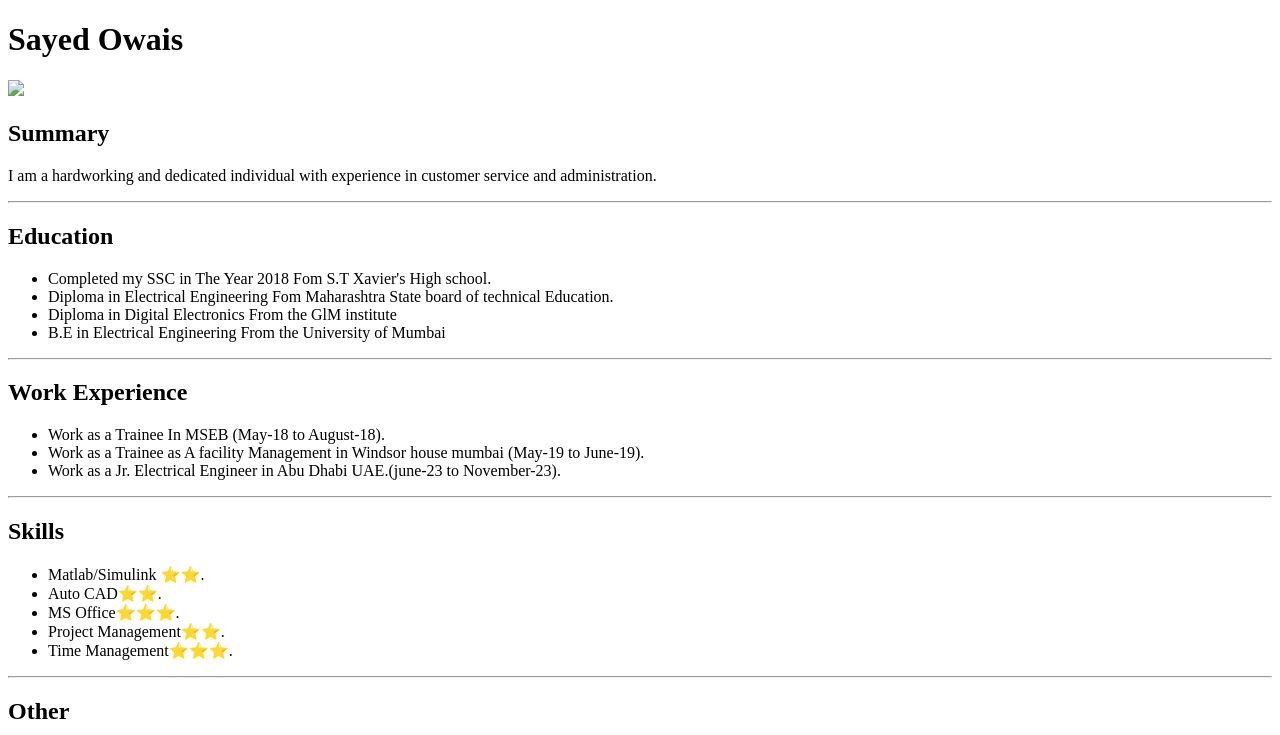
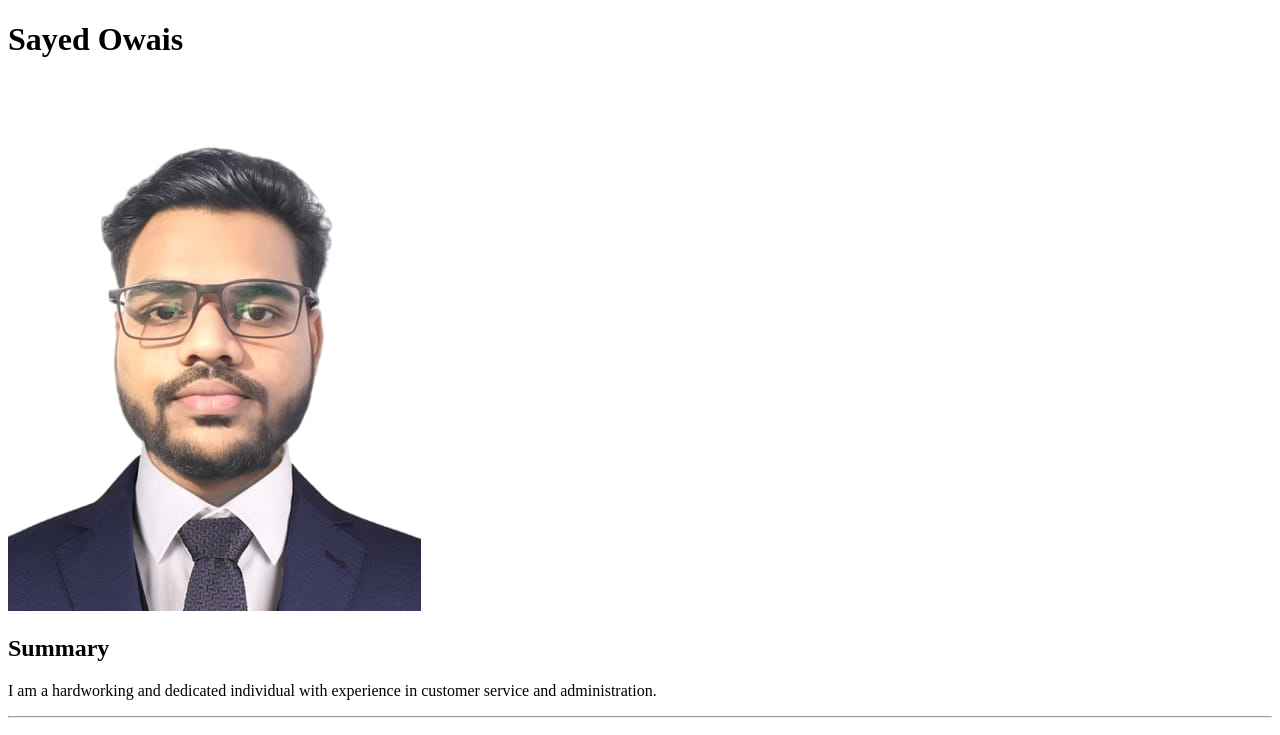
Before and after one commit to Owais-Sayed/html.bio, a plain HTML site: page index.html in a window 1280 px wide. Shown: the top 735 px of the page. Drawn offline with Linux system fonts and the light colour scheme.

Commit message:
Add files via upload

```diff
--- a/index.html
+++ b/index.html
@@ -7,7 +7,7 @@
 </head>
 <body>
 <h1>Sayed Owais</h1>
-<img src="./my-resume/WhatsApp Image 2023-11-13 at 11.56.20 AM.jpeg"/>
+<img src="./WhatsApp Image 2023-11-13 at 11.56.20 AM.jpeg"/>
 <h2>Summary</h2>
 <p>I am a hardworking and dedicated individual with experience in customer service and administration.</p>
 <hr>
```
